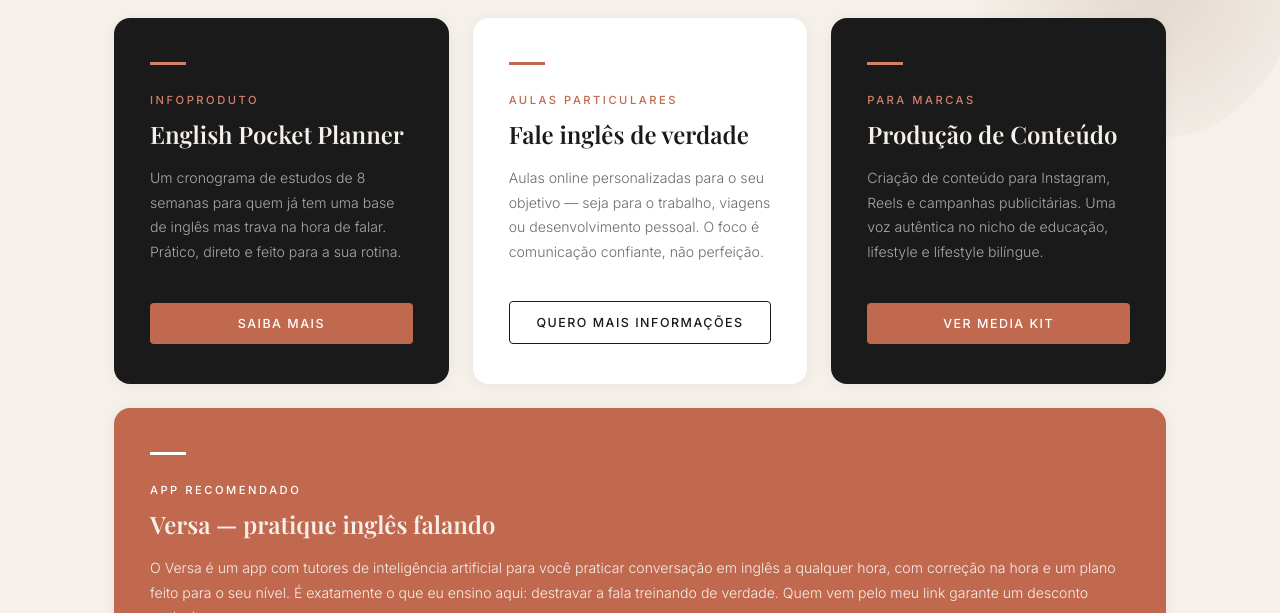
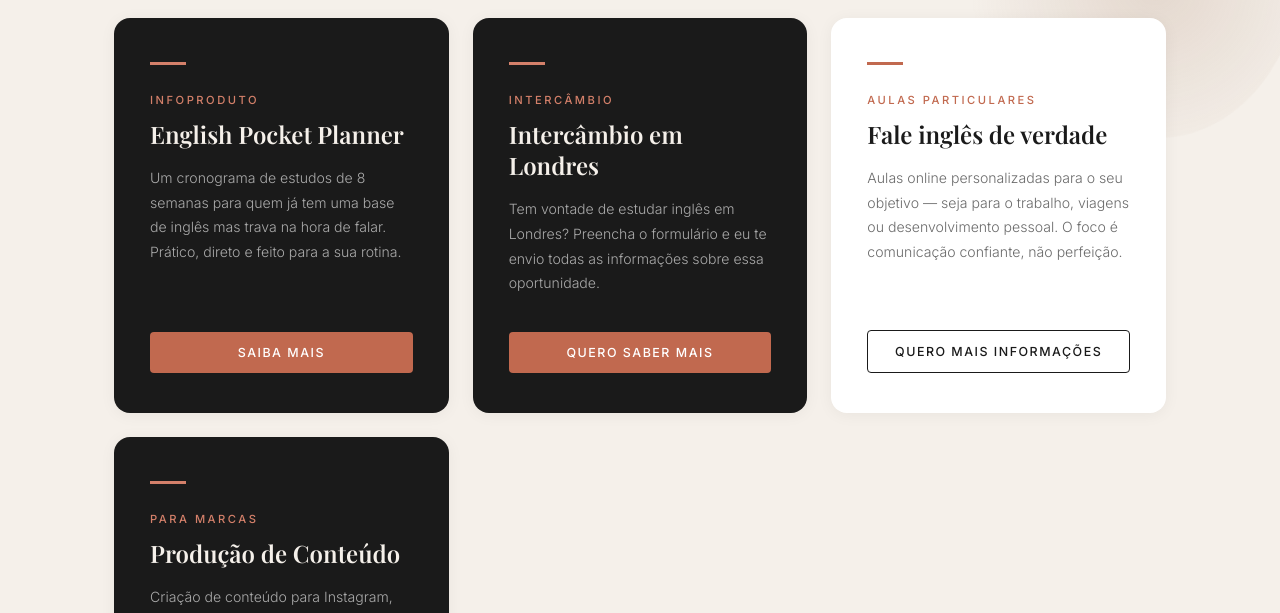
Before and after one commit to inglescomrenata2-hub/siterenata, a plain HTML site: page index.html in a window 1280 px wide. Shown: the part 738-1351 px from the top of the page. Drawn offline with nearby package versions, Linux system fonts and the light colour scheme; a web font is replaced by a local one.

Commit message:
Add files via upload

```diff
--- a/index.html
+++ b/index.html
@@ -138,6 +138,13 @@
       <p class="card-desc" id="s-c1-desc">Um cronograma de estudos de 8 semanas para quem j&#225; tem uma base de ingl&#234;s mas trava na hora de falar. Pr&#225;tico, direto e feito para a sua rotina.</p>
       <a id="s-c1-btn" href="https://planner.renataemingles.com.br" target="_blank" class="card-btn">Saiba mais</a>
     </div>
+    <div class="card featured card-delay-2">
+      <div class="card-accent"></div>
+      <p class="card-label">Intercâmbio</p>
+      <h2 class="card-title">Intercâmbio em Londres</h2>
+      <p class="card-desc">Tem vontade de estudar inglês em Londres? Preencha o formulário e eu te envio todas as informações sobre essa oportunidade.</p>
+      <a href="https://docs.google.com/forms/d/e/1FAIpQLScC5Dlg99Uzus_eoc1Xx6YlSsm4nZ_uOFnN8iT9JDGanqLmmA/viewform" target="_blank" class="card-btn">Quero saber mais</a>
+    </div>
     <div class="card card-delay-2">
       <div class="card-accent"></div>
       <p class="card-label" id="s-c2-label">Aulas Particulares</p>
```
